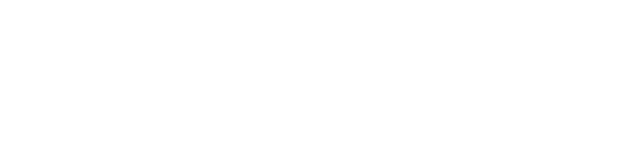
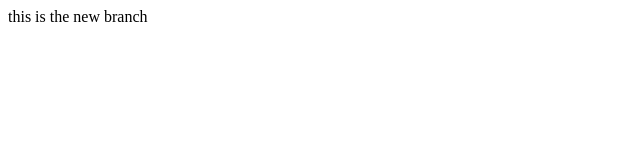
Before and after one commit to ameeqasrar/learn-repo, a plain HTML site: page index.html in a window 1280 px wide. Shown: the whole page, without its empty margins (0-640 px from the left). Drawn offline with Linux system fonts and the light colour scheme.

Commit message:
testing new branch

```diff
--- a/index.html
+++ b/index.html
@@ -1,6 +1,6 @@
 <html>
     <body>
-
+        this is the new branch
     </body>
 
 </html>
```
